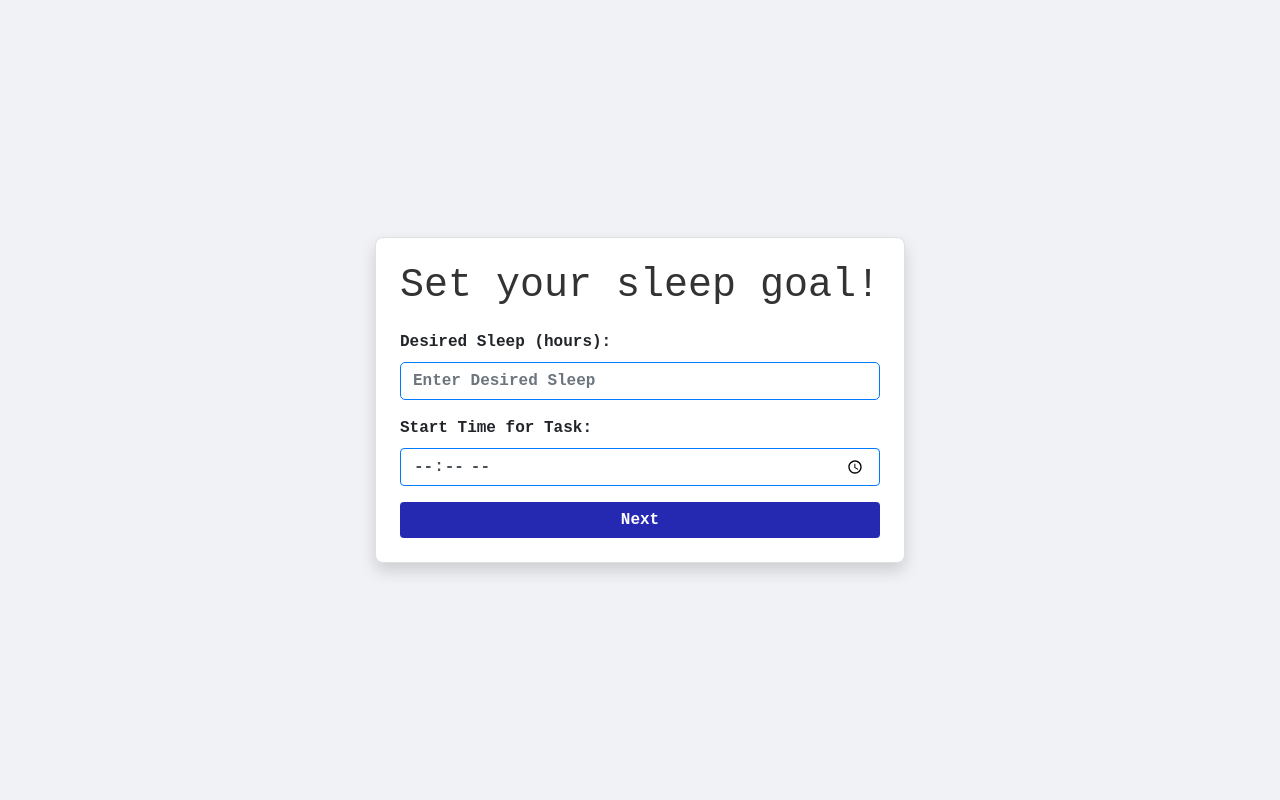
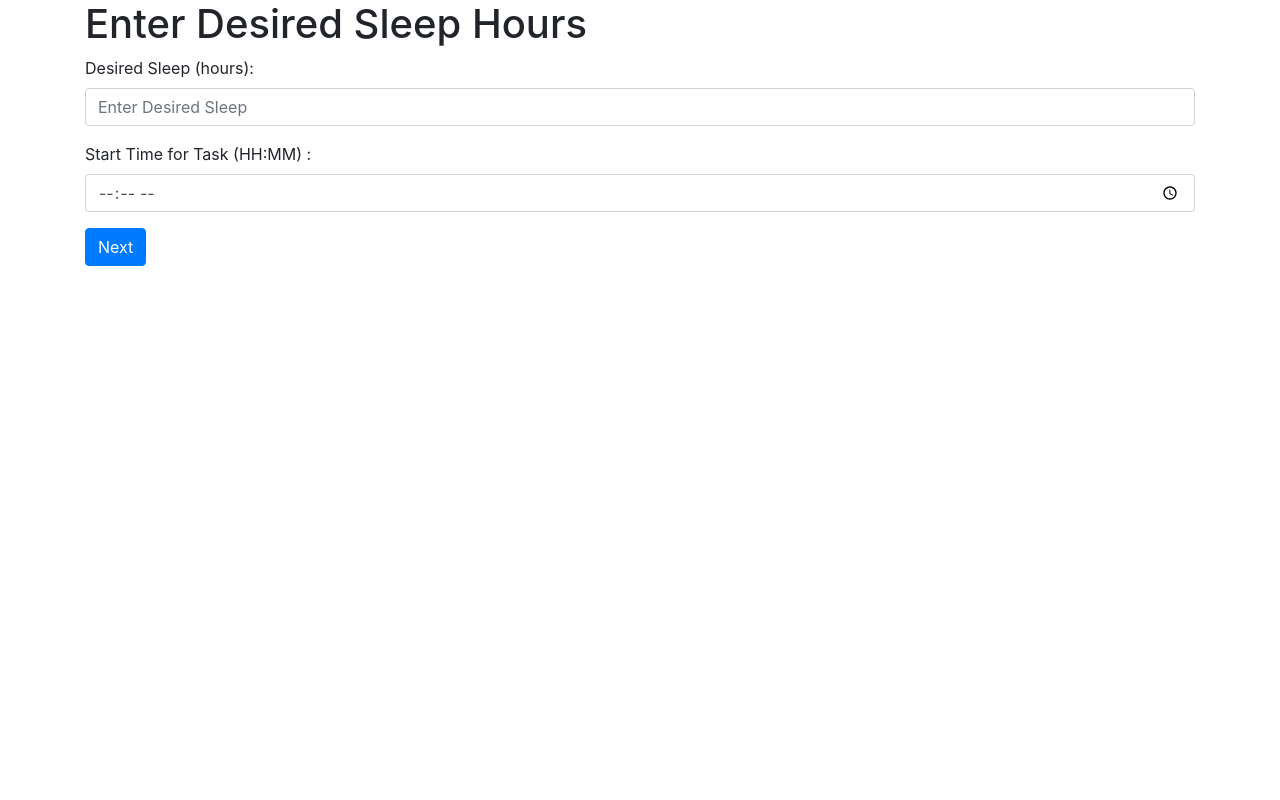
Before and after one commit to kyleenax/sleep-soon-clone, a Flask app: page /sleep in a window 1280 px wide. Run offline with Flask 3, Linux system fonts and the light colour scheme; some libraries are stand-ins or nearby versions.

Commit message:
time stuff

```diff
--- a/main.py
+++ b/main.py
@@ -38,69 +38,69 @@ def sleep():
 #             return "Start time is required.", 400
 #     else:
 #         return "Please enter a valid sleep duration.", 400
-# @app.route('/tasks', methods=['POST'])
-# def tasks():
-#     sleep_hours = request.form.get('sleep')
-#     start_time = request.form.get('start_time')
-
-#     # Validate sleep hours (must be between 6 and 12 hours)
-#     if sleep_hours and sleep_hours.isdigit():
-#         sleep_hours = int(sleep_hours)
-#         if 6 <= sleep_hours <= 12:
-#             session['sleep_hours'] = sleep_hours  # Store sleep hours in session
-
-#             # Validate start time format (should be a valid time in HH:MM format)
-#             if start_time:
-#                 try:
-#                     hours, minutes = map(int, start_time.split(':'))
-#                     if 0 <= hours < 24 and 0 <= minutes < 60:
-#                         session['start_time'] = start_time  # Store start time in session
-#                         return render_template('tasks.html')  # Render the task entry page
-#                     else:
-#                         return "Invalid start time. Please enter a valid time in HH:MM format.", 400
-#                 except ValueError:
-#                     return "Invalid start time. Please enter a valid time in HH:MM format.", 400
-#             else:
-#                 return "Start time is required.", 400
-#         else:
-#             # Encourage a healthy sleep duration between 6 and 12 hours
-#             return render_template('sleep-shame.html', message="Please enter a healthy sleep duration between 6 and 12 hours.")
-#     else:
-#         return render_template('sleep-shame.html', message="Please enter a valid sleep duration between 6 and 12 hours.")
 @app.route('/tasks', methods=['POST'])
 def tasks():
-    sleep_hours = request.form.get('sleep')  # Retrieve sleep hours from form
-    start_time = request.form.get('start_time')  # Retrieve start time from form
+    sleep_hours = request.form.get('sleep')
+    start_time = request.form.get('start_time')
 
-    try:
-        # Convert sleep hours to a float to handle decimal entries
-        sleep_hours = float(sleep_hours)
+    # Validate sleep hours (must be between 6 and 12 hours)
+    if sleep_hours and sleep_hours.isdigit():
+        sleep_hours = int(sleep_hours)
+        if 6 <= sleep_hours <= 12:
+            session['sleep_hours'] = sleep_hours  # Store sleep hours in session
 
-        # Check if sleep hours are within the valid range
-        if sleep_hours > 11:
-            return render_template('sleep.html', error="Sleep hours cannot exceed 12. Please enter a valid value.")
-        if sleep_hours < 7:
-            return render_template('sleep.html', error="Sleep hours cannot be below 6. Please enter a valid value.")
+            # Validate start time format (should be a valid time in HH:MM format)
+            if start_time:
+                try:
+                    hours, minutes = map(int, start_time.split(':'))
+                    if 0 <= hours < 24 and 0 <= minutes < 60:
+                        session['start_time'] = start_time  # Store start time in session
+                        return render_template('tasks.html')  # Render the task entry page
+                    else:
+                        return "Invalid start time. Please enter a valid time in HH:MM format.", 400
+                except ValueError:
+                    return "Invalid start time. Please enter a valid time in HH:MM format.", 400
+            else:
+                return "Start time is required.", 400
+        else:
+            # Encourage a healthy sleep duration between 6 and 12 hours
+            return render_template('sleep-shame.html', message="Please enter a healthy sleep duration between 6 and 12 hours.")
+    else:
+        return render_template('sleep-shame.html', message="Please enter a valid sleep duration between 6 and 12 hours.")
+# @app.route('/tasks', methods=['POST']) KYLEENAAAASSS
+# def tasks():
+#     sleep_hours = request.form.get('sleep')  # Retrieve sleep hours from form
+#     start_time = request.form.get('start_time')  # Retrieve start time from form
 
-        # Store valid sleep hours in the session
-        session['sleep_hours'] = sleep_hours
+#     try:
+#         # Convert sleep hours to a float to handle decimal entries
+#         sleep_hours = float(sleep_hours)
 
-        # Validate start time format
-        if start_time:
-            try:
-                hours, minutes = map(int, start_time.split(':'))
-                if 0 <= hours < 24 and 0 <= minutes < 60:
-                    session['start_time'] = start_time  # Store start time in session
-                    return redirect(url_for('task_entry'))  # Correctly redirect to the task entry page
-                else:
-                    return render_template('sleep.html', error="Invalid start time. Please enter a valid time in HH:MM format.")
-            except ValueError:
-                return render_template('sleep.html', error="Invalid start time. Please enter a valid time in HH:MM format.")
-        else:
-            return render_template('sleep.html', error="Start time is required.")
+#         # Check if sleep hours are within the valid range
+#         if sleep_hours > 11:
+#             return render_template('sleep.html', error="Sleep hours cannot exceed 12. Please enter a valid value.")
+#         if sleep_hours < 7:
+#             return render_template('sleep.html', error="Sleep hours cannot be below 6. Please enter a valid value.")
 
-    except ValueError:
-        return render_template('sleep.html', error="Invalid input for sleep hours. Please enter a number.")
+#         # Store valid sleep hours in the session
+#         session['sleep_hours'] = sleep_hours
+
+#         # Validate start time format
+#         if start_time:
+#             try:
+#                 hours, minutes = map(int, start_time.split(':'))
+#                 if 0 <= hours < 24 and 0 <= minutes < 60:
+#                     session['start_time'] = start_time  # Store start time in session
+#                     return redirect(url_for('task_entry'))  # Correctly redirect to the task entry page
+#                 else:
+#                     return render_template('sleep.html', error="Invalid start time. Please enter a valid time in HH:MM format.")
+#             except ValueError:
+#                 return render_template('sleep.html', error="Invalid start time. Please enter a valid time in HH:MM format.")
+#         else:
+#             return render_template('sleep.html', error="Start time is required.")
+
+#     except ValueError:
+#         return render_template('sleep.html', error="Invalid input for sleep hours. Please enter a number.")
 import random
 @app.route('/task_entry')
 def task_entry():
@@ -164,7 +164,7 @@ def generate_schedule():
 
             # Add 15-minute break, except for the last task
             if index < len(tasks) - 1:
-                current_time_minute += 15
+                # current_time_minute += 15
                 if current_time_minute >= 60:
                     current_time_hour = (current_time_hour + 1) % 24
                     current_time_minute %= 60
--- a/templates/sleep-shame.html
+++ b/templates/sleep-shame.html
@@ -23,7 +23,7 @@
             </div>
             <div class="form-group">
                 <label for="start_time">Start Time (HH:MM):</label>
-                <input type="text" id="start_time" name="start_time" class="form-control" placeholder="e.g., 07:30" required>
+                <input type="time" id="start_time" name="start_time" class="form-control" placeholder="e.g., 07:30" required>
             </div>
             <button type="submit" class="btn btn-primary">Submit</button>
         </form>
--- a/templates/sleep.html
+++ b/templates/sleep.html
@@ -1,4 +1,4 @@
-<!-- <!DOCTYPE html>
+<!DOCTYPE html>
 <html lang="en">
 <head>
     <meta charset="UTF-8">
@@ -17,14 +17,14 @@
         </div>
 
         <div class="form-group">
-            <label for="start-time">Start Time for Task:</label>
+            <label for="start-time">Start Time for Task (HH:MM) :</label>
             <input type="time" id="start-time" name="start_time" class="form-control" required>
         </div>
 
         <button type="submit" class="btn btn-primary">Next</button>
     </form>
-</div> -->
-<!DOCTYPE html>
+</div>
+<!-- <!DOCTYPE html>
 <html lang="en">
 <head>
     <meta charset="UTF-8">
@@ -33,83 +33,83 @@
     <link href="https://stackpath.bootstrapcdn.com/bootstrap/4.5.2/css/bootstrap.min.css" rel="stylesheet">
     <link href="https://fonts.googleapis.com/css2?family=Poppins:wght@400;600&display=swap" rel="stylesheet">
     <link rel="stylesheet" href="goal_sleep.css"> <!-- Link to your style.css -->
-    <style>
-        body {
-            background-color: #f0f2f5; /* Keeping the existing background color */
-            font-family: 'Courier New', Courier, monospace;  /* Use Poppins font for the entire body */
-            font-weight: bold;
-        }
-        .card {
-            background-color: #ffffff; /* Card background */
-            border-radius: 8px; /* Rounded corners */
-            border: 1px solid #e0e0e0; /* Subtle border for the card */
-            box-shadow: 0 4px 8px rgba(0, 0, 0, 0.1); /* Shadow for depth */
-        }
-        h1 {
-            color: #333; /* Header color */
-        }
-        .form-control {
-            font-family: 'Courier New', Courier, monospace; /* Poppins font for input fields */
-            border-radius: 4px; /* Rounded corners for input fields */
-            border: 1px solid #007bff; /* Blue border color for input fields */
-            font-weight: bolder;
-        }
-        .btn-primary {
-            background-color: rgb(37,41,178); /* Button color */
-            border-color: #15143c; /* Button border color */
-            font-weight: 600; /* Bold font for button */
-        }
-        .btn-primary:hover {
-            background-color: #0056b3; /* Darker blue on hover */
-            border-color: #0056b3; /* Darker border color on hover */
-        }
-        .error {
-            color: red;
-            margin-top: 10px;
-            display: none; /* Hidden by default */
-        }
-    </style>
-</head>
-<body>
-    <div class="container d-flex justify-content-center align-items-center min-vh-100">
-        <div class="card p-4 shadow">
-            <h1 class="text-center">Set your sleep goal!</h1>
-            <form id="sleepForm" action="{{ url_for('tasks') }}" method="post">
-                <div class="form-group">
-                    <label for="sleep">Desired Sleep (hours):</label>
-                    <input type="number" id="sleep" name="sleep" class="form-control" placeholder="Enter Desired Sleep" min="0" required value="">
-                    <span id="error-message" class="error">Please enter a value between 6 and 12 hours.</span>
-                </div>
-                <div class="form-group">
-                    <label for="start-time">Start Time for Task:</label>
-                    <input type="time" id="start-time" name="start_time" class="form-control" required>
-                </div>
-                <button type="submit" class="btn btn-primary btn-block">Next</button>
-            </form>
-        </div>
-    </div>
-
-    <script>
-        // JavaScript for validating the sleep hours input
-        document.getElementById('sleepForm').addEventListener('submit', function(event) {
-            const sleepInput = document.getElementById('sleep');
-            const errorMessage = document.getElementById('error-message');
-
-            // Get the value of the sleep input
-            const sleepHours = parseFloat(sleepInput.value);
-
-            // Check if the sleep hours are less than 6 or greater than 12
-            if (sleepHours < 7 || sleepHours > 11) {
-                // Prevent the form from submitting
-                event.preventDefault();
-
-                // Show the error message
-                errorMessage.style.display = 'block';
-            } else {
-                // Hide the error message (in case the user corrects their input)
-                errorMessage.style.display = 'none';
-            }
-        });
-    </script>
-</body>
-</html>
+     <!-- <style>
+         Vbody {
+             Vbackground-color: #f0f2f5; /* Keeping the existing background color */
+             Vfont-family: 'Courier New', Courier, monospace;  /* Use Poppins font for the entire body */
+             Vfont-weight: bold;
+         V}
+         V.card {
+             Vbackground-color: #ffffff; /* Card background */
+             Vborder-radius: 8px; /* Rounded corners */
+             Vborder: 1px solid #e0e0e0; /* Subtle border for the card */
+             Vbox-shadow: 0 4px 8px rgba(0, 0, 0, 0.1); /* Shadow for depth */
+         V}
+         Vh1 {
+             Vcolor: #333; /* Header color */
+         V}
+         V.form-control {
+             Vfont-family: 'Courier New', Courier, monospace; /* Poppins font for input fields */
+             Vborder-radius: 4px; /* Rounded corners for input fields */
+             Vborder: 1px solid #007bff; /* Blue border color for input fields */
+             Vfont-weight: bolder;
+         V}
+         V.btn-primary {
+             Vbackground-color: rgb(37,41,178); /* Button color */
+             Vborder-color: #15143c; /* Button border color */
+             Vfont-weight: 600; /* Bold font for button */
+         V}
+         V.btn-primary:hover {
+             Vbackground-color: #0056b3; /* Darker blue on hover */
+             Vborder-color: #0056b3; /* Darker border color on hover */
+         V}
+         V.error {
+             Vcolor: red;
+             Vmargin-top: 10px;
+             Vdisplay: none; /* Hidden by default */
+         V}
+     V</style>
+ V</head>
+ V<body>
+     V<div class="container d-flex justify-content-center align-items-center min-vh-100">
+         V<div class="card p-4 shadow">
+             V<h1 class="text-center">Set your sleep goal!</h1>
+             V<form id="sleepForm" action="{{ url_for('tasks') }}" method="post">
+                 V<div class="form-group">
+                     V<label for="sleep">Desired Sleep (hours):</label>
+                     V<input type="number" id="sleep" name="sleep" class="form-control" placeholder="Enter Desired Sleep" min="0" required value="">
+                     V<span id="error-message" class="error">Please enter a value between 6 and 12 hours.</span>
+                 V</div>
+                 V<div class="form-group">
+                     V<label for="start-time">Start Time for Task:</label>
+                     V<input type="time" id="start-time" name="start_time" class="form-control" required>
+                 V</div>
+                 V<button type="submit" class="btn btn-primary btn-block">Next</button>
+             V</form>
+         V</div>
+     V</div>
+ V
+     V<script>
+         V// JavaScript for validating the sleep hours input
+         Vdocument.getElementById('sleepForm').addEventListener('submit', function(event) {
+             Vconst sleepInput = document.getElementById('sleep');
+             Vconst errorMessage = document.getElementById('error-message');
+ V
+             V// Get the value of the sleep input
+             Vconst sleepHours = parseFloat(sleepInput.value);
+ V
+             V// Check if the sleep hours are less than 6 or greater than 12
+             Vif (sleepHours < 7 || sleepHours > 11) {
+                 V// Prevent the form from submitting
+                 Vevent.preventDefault();
+ V
+                 V// Show the error message
+                 VerrorMessage.style.display = 'block';
+             V} else {
+                 V// Hide the error message (in case the user corrects their input)
+                 VerrorMessage.style.display = 'none';
+             V}
+         V});
+     V</script>
+ V</body>
+ V</html> -->
```
